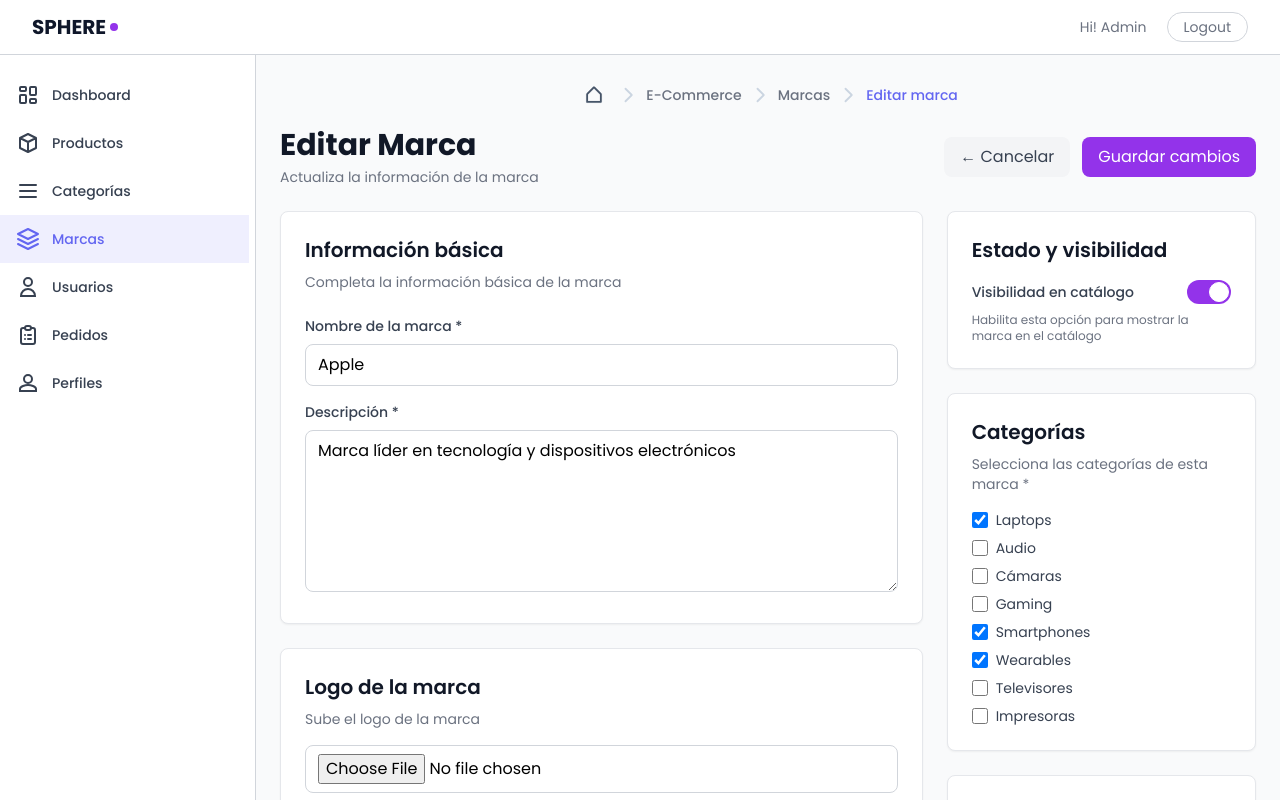
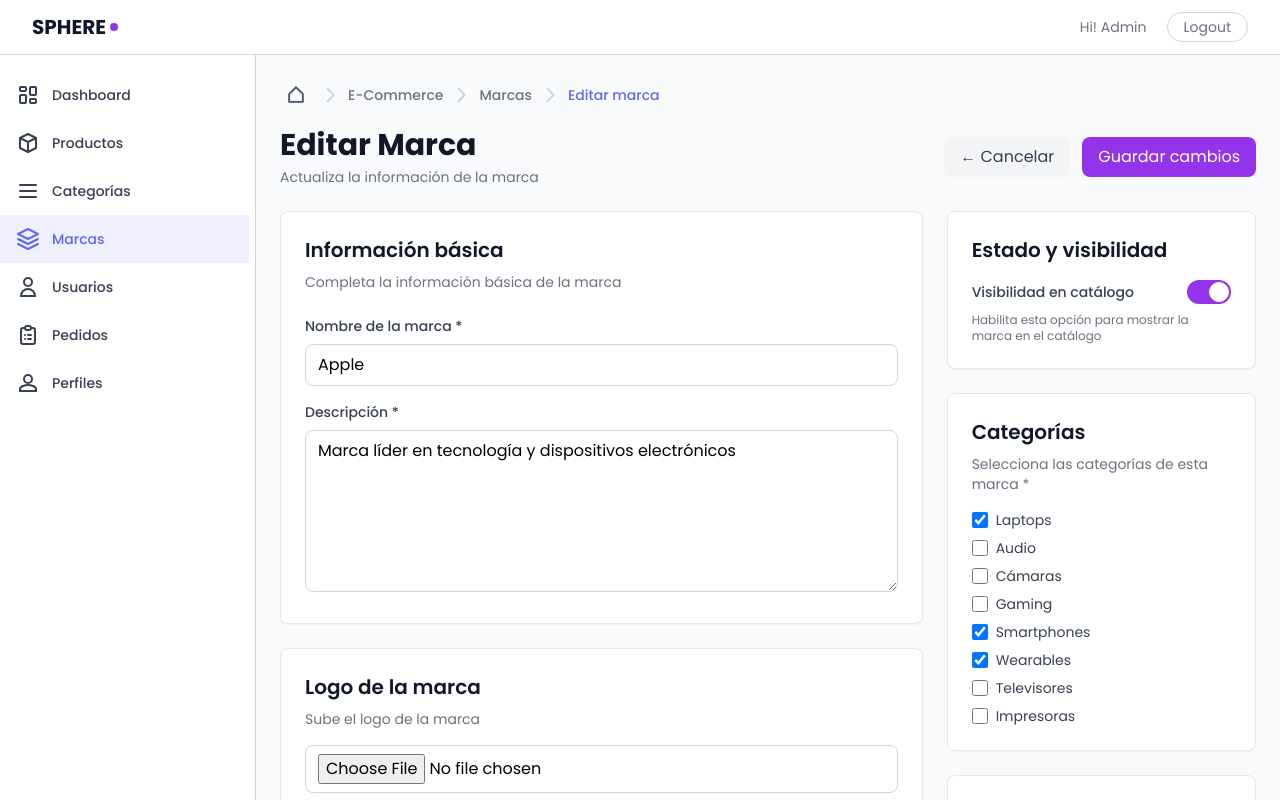
Before and after one commit to Jhuanca2023/iCenter-angular, an Angular app: page /admin/marcas/edit/1 in a window 1280 px wide. Built offline with nearby package versions, Linux system fonts and the light colour scheme.

Commit message:
fix: Alinear breadcrumbs a la izquierda en lugar de centrado

```diff
--- a/src/app/shared/components/breadcrumbs/breadcrumbs.component.html
+++ b/src/app/shared/components/breadcrumbs/breadcrumbs.component.html
@@ -1,4 +1,4 @@
-<div class="flex flex-wrap justify-center items-center space-x-2 text-sm text-gray-500 font-medium mb-4">
+<div class="flex flex-wrap items-center space-x-2 text-sm text-gray-500 font-medium mb-4">
   <button type="button" aria-label="Home" routerLink="/admin">
     <svg width="32" height="32" viewBox="0 0 32 32" fill="none" xmlns="http://www.w3.org/2000/svg">
       <path d="M16 7.609c.352 0 .69.122.96.343l.111.1 6.25 6.25v.001a1.5 1.5 0 0 1 .445 1.071v7.5a.89.89 0 0 1-.891.891H9.125a.89.89 0 0 1-.89-.89v-7.5l.006-.149a1.5 1.5 0 0 1 .337-.813l.1-.11 6.25-6.25c.285-.285.67-.444 1.072-.444Zm5.984 7.876L16 9.5l-5.984 5.985v6.499h11.968z" fill="#475569" stroke="#475569" stroke-width=".094"/>
```
